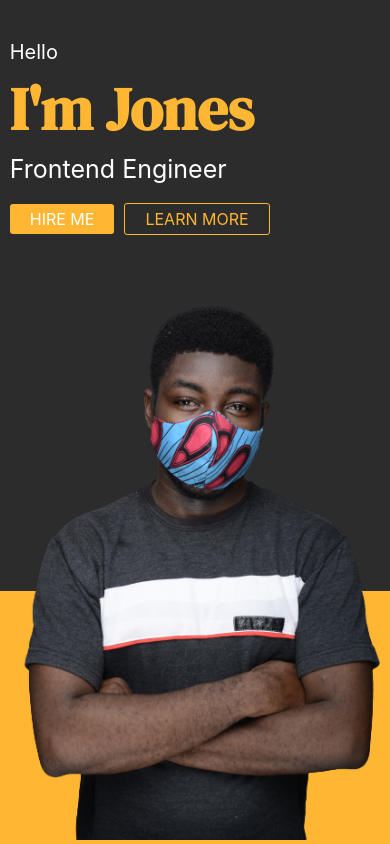
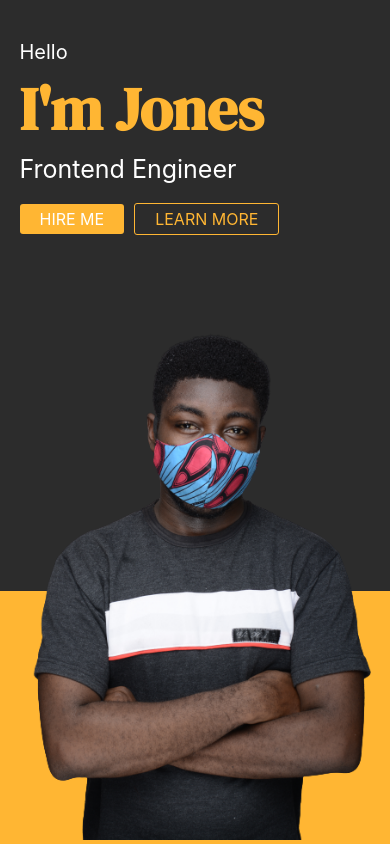
Before and after one commit to Jay-Topher/jones-portfolio, a Next.js app: page / in a window 390 px wide. Shown: the top 844 px of the page. Built offline with nearby package versions, Linux system fonts and the light colour scheme.

Commit message:
responsive

```diff
--- a/styles/globals.css
+++ b/styles/globals.css
@@ -23,3 +23,9 @@ a {
   width: 95%;
   height: 100%;
 }
+
+@media only screen and (max-width: 800px) {
+  .container {
+    width: 90%;
+  }
+}
```
